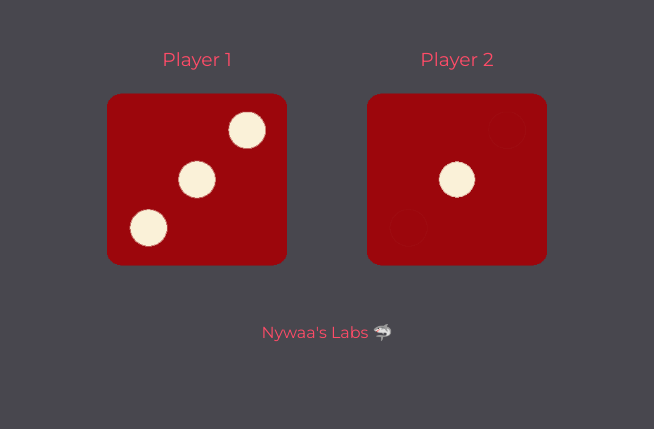
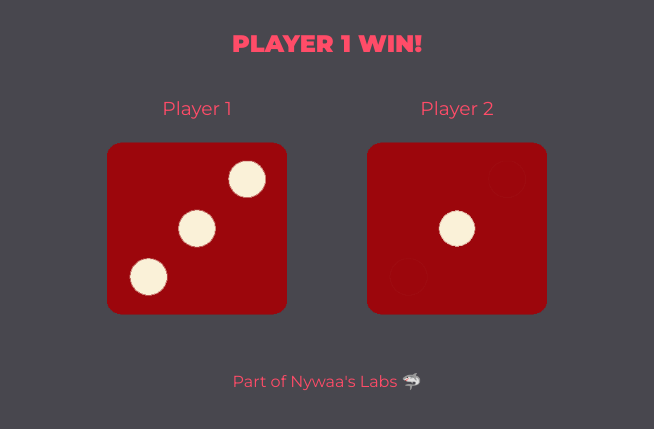
Before and after one commit to Nywaa/Daisu-Game, a plain HTML site: page index.html in a window 1280 px wide. Shown: the part 93-522 px from the top of the page, without its empty margins (313-967 px from the left). Drawn offline with Linux system fonts and the light colour scheme.

Commit message:
Added JS logic to determine who is the winner

```diff
--- a/css/style.css
+++ b/css/style.css
@@ -18,6 +18,15 @@ body
     text-transform: uppercase;
     color: #ff4c68;
     font-size: 3rem;
+}
+
+.mainContent h2
+{
+    font-family: 'Montserrat', sans-serif;
+    font-weight: bold;
+    text-transform: uppercase;
+    color: #ff4c68;
+    font-size: 1.5rem;
 }
 
 .daisu
@@ -44,3 +53,9 @@ footer
     text-align: center;
     color: #ff4c68;
 }
+
+footer a
+{
+    text-decoration: none;
+    color: #ff4c68;
+}
--- a/index.html
+++ b/index.html
@@ -19,6 +19,7 @@
         <!-- Code goes here -->
         <div class="mainContent">
             <h1>Nywaa's Daisu Game</h1>
+            <h2 id="winnerResult">Winner is..</h2>
             <div class="daisu">
                 <h3>Player 1</h3>
                 <img id="dicePlayer1" src="images/dice1.png" alt="" class="daisuImage">
@@ -31,7 +32,7 @@
         </div>
 
         <footer>
-            Nywaa's Labs 🦈
+            <a href="https://github.com/Nywaa">Part of Nywaa's Labs 🦈</a>
         </footer>
         <!-- Personal Javascript -->
         <script src="javascript/script.js"></script>
--- a/javascript/script.js
+++ b/javascript/script.js
@@ -14,6 +14,20 @@ var diceImage2 = "images/dice"+randomNumber2+".png";
 console.log("Dice 2 img directory : " + diceImage2);
 document.querySelector("#dicePlayer2").setAttribute("src", diceImage2);
 
+//Processing the winner
+if(randomNumber1 > randomNumber2)
+{
+    document.querySelector("#winnerResult").innerHTML = "Player 1 Win!";
+}
+else if (randomNumber2 > randomNumber1)
+{
+    document.querySelector("#winnerResult").innerHTML = "Player 2 Win!";
+}
+else
+{
+    document.querySelector("#winnerResult").innerHTML = "Draw!";
+}
+
 //Randomize number function
 function generateRandom(maxNumber)
 {
```
